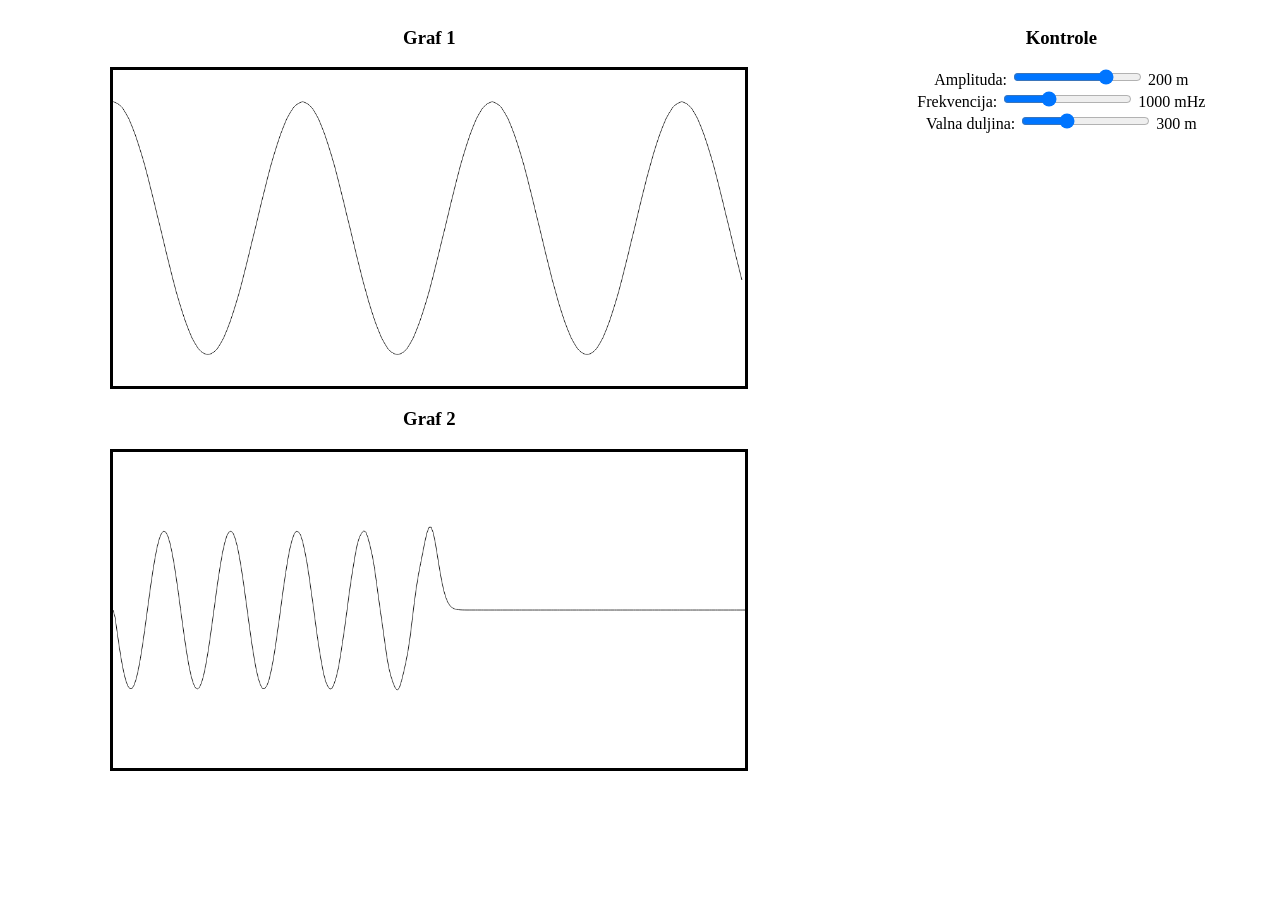
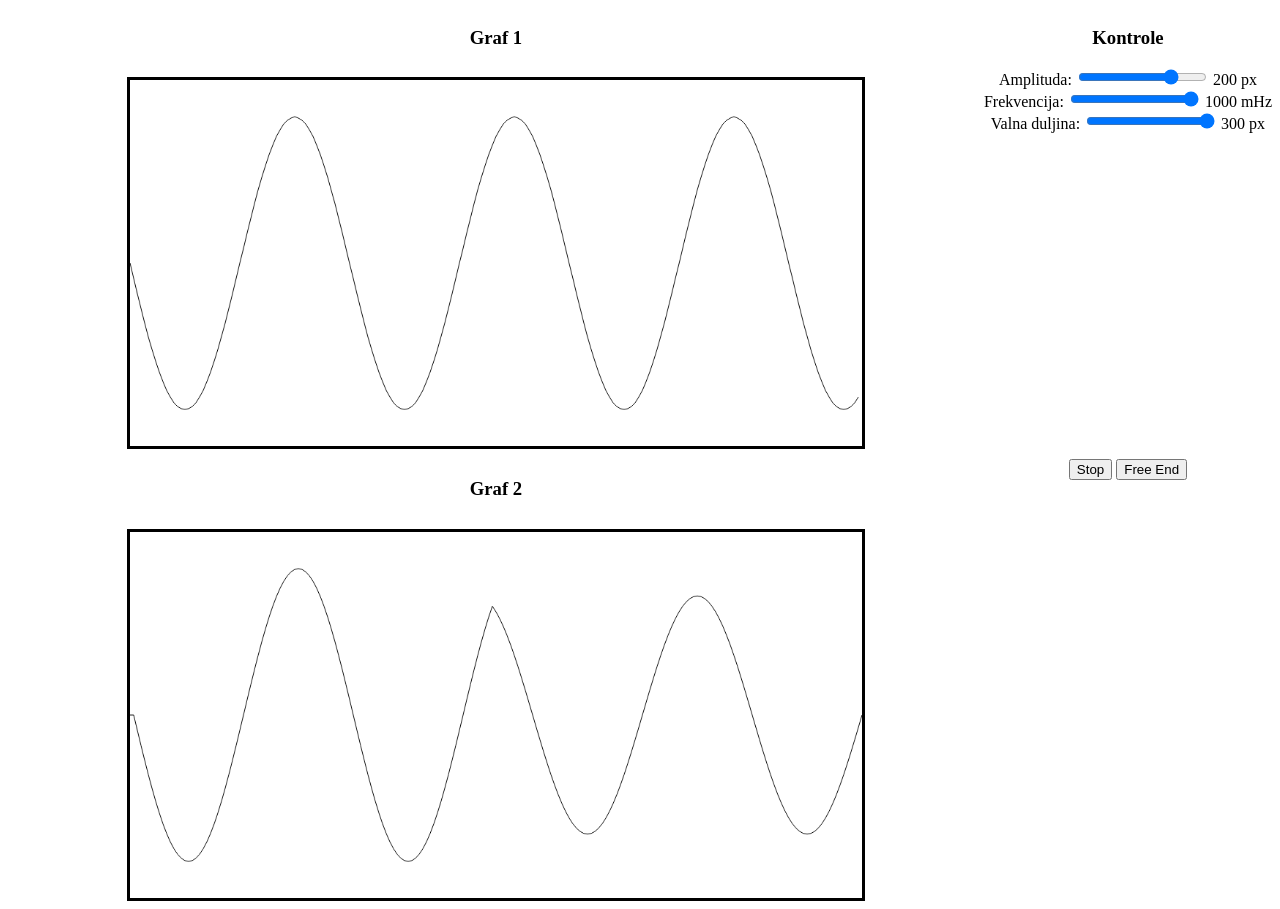
Before and after one commit to antunkra/Wave-simulation---Physics-1-Project, a plain HTML site: page index.html in a window 1280 px wide. Before the commit the page ends 800 px from the top, so only its background shows below. Drawn offline with Linux system fonts and the light colour scheme.

Commit message:
Working version: -waves are synced -adjusted argument limits to fit the simulation constraint -added reseting and switching ends

```diff
--- a/css/style.css
+++ b/css/style.css
@@ -1,5 +1,11 @@
 .row {
     display: flex;
+}
+
+.column {
+    display: flex;
+    flex-direction: column;
+    gap: 10px;
 }
 
 .graph {
@@ -17,7 +23,7 @@
     align-items: center;
 }
 
-#controls {
+.controls {
     text-align: center;
     flex: 33.33%;
 }
--- a/index.html
+++ b/index.html
@@ -9,34 +9,39 @@
         <noscript>To use this site, please enable JavaScript.</noscript>
 
         <div class="row">
-            <div class"column" id="graphs">
+            <div class="column" id="graphs">
                 <h3>Graf 1</h3>
                 <canvas class="graph" id="testWave" width="1000" height="500"></canvas>
                 <h3>Graf 2</h3>
                 <canvas class="graph" id="forcedWave" width="1000" height="500"></canvas>
             </div>
-            <div id="controls">
+            <div class="column">
+                <div class="controls">
                 <h3>Kontrole</h3>
                 <div class="attributeControl">
                     <label>Amplituda:</label>
                     <input type="range" min="50" max="250" value="200" class="slider" id="amplitudeSlider">
-                    <label class="sliderValueLabel" id="amplitudeValueLabel">200 m</label>
+                    <label class="sliderValueLabel" id="amplitudeValueLabel">200 px</label>
                 </div>
                 <div class="attributeControl">
                     <label>Frekvencija:</label>
-                    <input type="range" min="500" max="2000" value="1000" class="slider" id="frequencySlider">
+                    <input type="range" min="500" max="1000" value="1000" class="slider" id="frequencySlider">
                     <label class="sliderValueLabel" id="frequencyValueLabel">1000 mHz</label>
                 </div>
                 <div class="attributeControl">
                     <label>Valna duljina:</label>
-                    <input type="range" min="100" max="700" value="300" class="slider" id="wavelengthSlider">
-                    <label class="sliderValueLabel" id="wavelengthValueLabel">300 m</label>
+                    <input type="range" min="100" max="300" value="300" class="slider" id="wavelengthSlider">
+                    <label class="sliderValueLabel" id="wavelengthValueLabel">300 px</label>
                 </div>
+            </div>
+            <div class="controls">
+                <button id="stopButton">Stop</button>
+                <button id="endSwapButton">Free End</button>
             </div>
         </div>
 
+        <script src="./js/ui.js"></script>
         <script src="./js/testWave.js"></script>
         <script src="./js/forcedWave.js"></script>
-        <script src="./js/ui.js"></script>
     </body>
 </html>
--- a/js/forcedWave.js
+++ b/js/forcedWave.js
@@ -2,49 +2,73 @@
     const canvas = document.getElementById("forcedWave");
     const ctx = canvas.getContext("2d");
 
-    let y = [], v = [], a = [];
-    let numOfPoints = 300;
-    let amplitude = 125;
-    let w = window.w;
-    let k = 1;
-    let startTime = Date.now();
+    let y = [], oldY = [], v = [], a = [];
     let lastTime = 0;
+    let justReset = false;
 
     function init() {
         ctx.translate(0, canvas.height / 2);
         ctx.scale(1, -1);
-        for (let i = 0; i < numOfPoints + 1; i++) {
-            y.push(0); v.push(0); a.push(0);
+        for (let i = 0; i < window.numOfPoints + 1; i++) {
+            y.push(0); oldY.push(0); v.push(0); a.push(0);
         }
         window.requestAnimationFrame(draw);
     }
 
+    function resetWave() {
+        for (let i = 0; i < window.numOfPoints + 1; i++) {
+            y[i] = 0; oldY[i] = 0; v[i] = 0; a[i] = 0;
+        }
+    }
+
+    function clearCanvas() {
+        ctx.clearRect(0, -canvas.height/2, canvas.width, canvas.height);
+    }
+
     function updateY(deltaTime) {
-        let t = performance.now() / 1000;
-        y[0] = amplitude * Math.sin(w * t);
+        let t = (performance.now() - window.startTime) / 1000;
+        y[0] = window.amplitude * Math.sin(window.w * t);
 
-        for (let i = 1; i < numOfPoints; i++) {
-            a[i] = (y[i+1] - 2*y[i] + y[i-1]) * k * 1000;
+        const dx = canvas.width / window.numOfPoints;
+        let tempY = [...y];
+
+        for (let i = 1; i < window.numOfPoints; i++) {
+            a[i] = window.springConstant * (y[i+1] - 2*y[i] + y[i-1]) / dx;
         }
-        for (let i = 1; i < numOfPoints; i++) {
+        // for (let i = 1; i < window.numOfPoints; i++) {
+        //     y[i] = 2 * y[i] - oldY[i] + a[i] * deltaTime ** 2;
+        // }
+        // oldY = tempY;
+        for (let i = 1; i < window.numOfPoints; i++) {
             v[i] += a[i] * deltaTime;
             y[i] += v[i] * deltaTime;
         }
-        //console.log(y[0]);
-        y[numOfPoints] = y[numOfPoints-1]; // fixed end
+        if (!window.endFixed) {
+            y[window.numOfPoints] = y[window.numOfPoints-1]; // fixed end
+        } else {
+            y[window.numOfPoints] = 0; // free end
+        }
     }
 
     function draw(timestamp) {
+        if (window.paused) {
+            justReset = true;
+            window.requestAnimationFrame(draw);
+            return;
+        }
+        if (justReset) {
+            resetWave();
+            justReset = false;
+        }
         let dt = (timestamp - lastTime) / 1000;
         lastTime = timestamp;
-        //console.log(dt, timestamp);
         dt = Math.min(dt, 0.1);
         updateY(dt);
-        let increment = canvas.width / numOfPoints;
-        ctx.clearRect(0, -canvas.height/2, canvas.width, canvas.height);
+        let increment = canvas.width / window.numOfPoints;
+        clearCanvas();
         ctx.beginPath();
         ctx.moveTo(0, y[0]);
-        for (let i = 1; i <= numOfPoints; i++) {
+        for (let i = 1; i <= window.numOfPoints; i++) {
             ctx.lineTo(i * increment, y[i]);
         }
         ctx.stroke();
--- a/js/testWave.js
+++ b/js/testWave.js
@@ -1,31 +1,34 @@
-var k = 2 * Math.PI / 300;
-var w = 2 * Math.PI;
-var amplitude = 200;
-
 (function() {
-    let startTime;
 
     const canvas = document.getElementById("testWave");
     const ctx = canvas.getContext("2d");
 
     function init() {
-        startTime = Date.now();
-        ctx.translate(0, canvas.height / 2);
-        ctx.scale(1, -1);
+        //startTime = Date.now();
+        setupCanvas();
         window.requestAnimationFrame(drawWave)
     }
 
+    function setupCanvas() {
+        ctx.translate(0, canvas.height / 2);
+        ctx.scale(1, -1);
+    }
+
     function waveEquation(x, t) {
-        return amplitude * Math.cos(k*x - w*t);
+        return - window.amplitude * Math.sin(window.k*x - window.w*t);
+    }
+
+    function clearCanvas() {
+        ctx.clearRect(0, -canvas.height/2, canvas.width, canvas.height);
     }
 
     function drawWaveEquation(numOfPoints) {
         func = waveEquation;
 
         let increment = canvas.width / numOfPoints;
-        let currTime = Date.now();
-        let t = (currTime - startTime) / 1000;
-        ctx.clearRect(0, -canvas.height/2, canvas.width, canvas.height);
+        let currTime = performance.now();
+        let t = (currTime - window.startTime) / 1000;
+        clearCanvas();
 
         ctx.beginPath();
         ctx.moveTo(0, func(0, t))
@@ -37,8 +40,11 @@ var amplitude = 200;
     }
 
     function drawWave() {
-        drawWaveEquation(200);
-        //console.log("draw");
+        if (window.paused) {
+            window.requestAnimationFrame(drawWave);
+            return;
+        }
+        drawWaveEquation(window.numOfPoints);
         window.requestAnimationFrame(drawWave);
     }
     init();
--- a/js/ui.js
+++ b/js/ui.js
@@ -1,3 +1,15 @@
+window.startTime = performance.now();
+window.numOfPoints = 200;
+window.k = 2 * Math.PI / 300;
+window.w = 2 * Math.PI;
+window.amplitude = 200;
+window.frequency = 1;
+window.waveLength = 300;
+const dx = 1000 / window.numOfPoints;
+let velocity = window.w / window.k;
+window.springConstant = Math.pow(velocity, 2) / dx;
+window.endFixed = true;
+
 const amplitudeSlider = document.getElementById("amplitudeSlider");
 const frequencySlider = document.getElementById("frequencySlider");
 const wavelengthSlider = document.getElementById("wavelengthSlider")
@@ -6,15 +18,42 @@ const amplitudeLabel = document.getElementById("amplitudeValueLabel");
 const frequencyLabel = document.getElementById("frequencyValueLabel");
 const wavelengthLabel = document.getElementById("wavelengthValueLabel");
 
+const stopButton = document.getElementById("stopButton");
+const endSwapButton = document.getElementById("endSwapButton");
+
+function updateSpringConstant() {
+    velocity = window.w / window.k;
+    window.springConstant = Math.pow(velocity, 2) / dx;
+}
+
+stopButton.onclick = function() {
+    if (stopButton.innerHTML === "Stop") {
+        stopButton.innerHTML = "Restart";
+        window.paused = true;
+    }
+    else {
+        stopButton.innerHTML = "Stop";
+        window.paused = false;
+        window.startTime = performance.now();
+    }
+}
+endSwapButton.onclick = function() {
+    window.endFixed = !window.endFixed;
+    endSwapButton.innerHTML = window.endFixed ? "Free end" : "Fixed end";
+}
 amplitudeSlider.oninput = function() {
-    amplitudeLabel.innerHTML = this.value + " m";
+    amplitudeLabel.innerHTML = this.value + " px";
     window.amplitude = this.value;
 }
 frequencySlider.oninput = function() {
     frequencyLabel.innerHTML = this.value + " mHz";
+    window.frequency = this.value / 1000;
     window.w = 2 * Math.PI * this.value / 1000;
+    updateSpringConstant();
 }
 wavelengthSlider.oninput = function() {
-    wavelengthLabel.innerHTML = this.value + " m";
+    wavelengthLabel.innerHTML = this.value + " px";
+    window.waveLength = this.value;
     window.k = 2 * Math.PI / this.value;
+    updateSpringConstant();
 }
```
